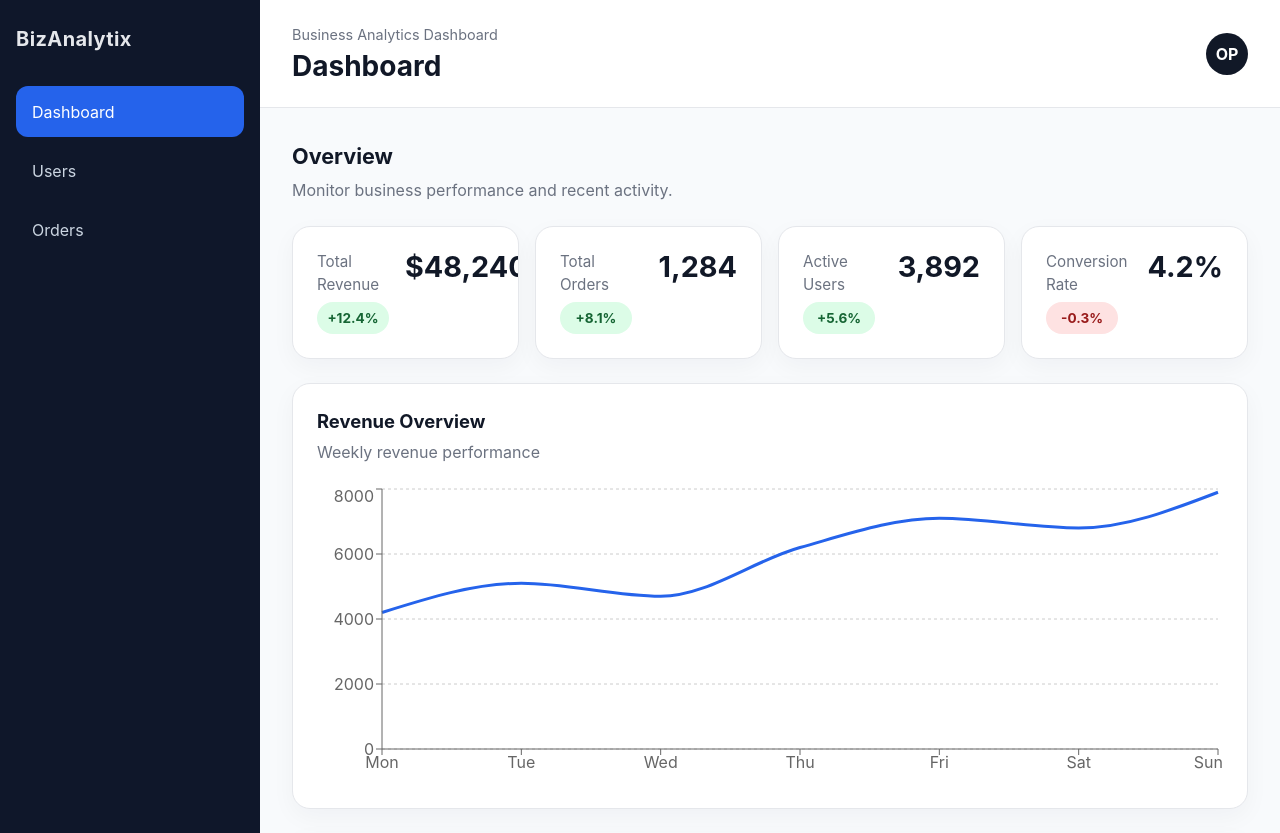
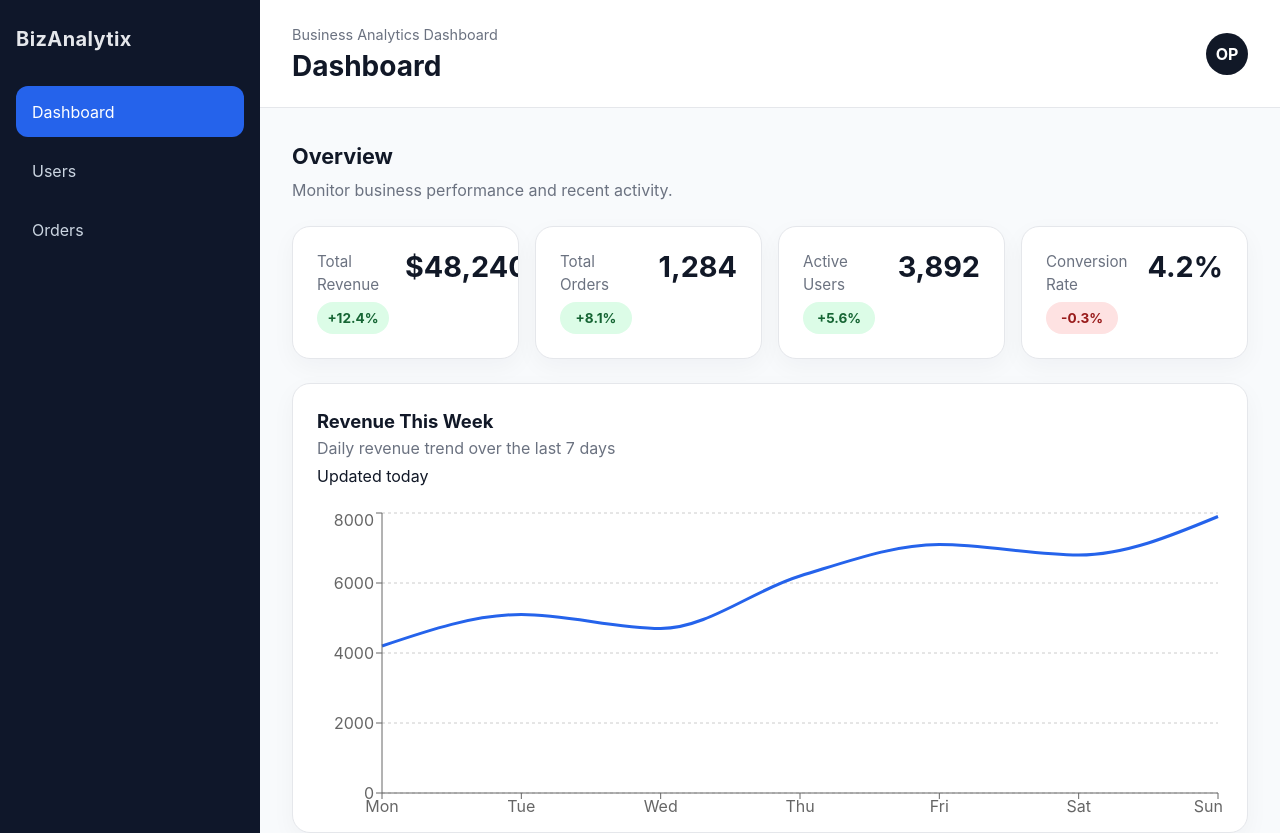
Before and after one commit to salamizadeh-dev/business-analytics-dashboard, a React (Vite) app: page / in a window 1280 px wide. Shown: the top 833 px of the page. Built offline with nearby package versions, Linux system fonts and the light colour scheme.

Commit message:
style: refine revenue chart section presentation

```diff
--- a/src/components/dashboard/SalesChart.tsx
+++ b/src/components/dashboard/SalesChart.tsx
@@ -18,13 +18,17 @@ export function SalesChart({ data }: SalesChartProps) {
   return (
     <Card>
       <div className="dashboard-section">
-        <div className="dashboard-section__header">
-          <h3>Revenue Overview</h3>
-          <p>Weekly revenue performance</p>
+        <div className="dashboard-section__header dashboard-section__header--split">
+          <div>
+            <h3>Revenue This Week</h3>
+            <p>Daily revenue trend over the last 7 days</p>
+          </div>
+
+          <span className="dashboard-section__meta">Updated today</span>
         </div>
 
         <div className="chart-container">
-          <ResponsiveContainer width="100%" height={300}>
+          <ResponsiveContainer width="100%" height={320}>
             <LineChart data={data}>
               <CartesianGrid strokeDasharray="3 3" vertical={false} />
               <XAxis dataKey="name" />
```
